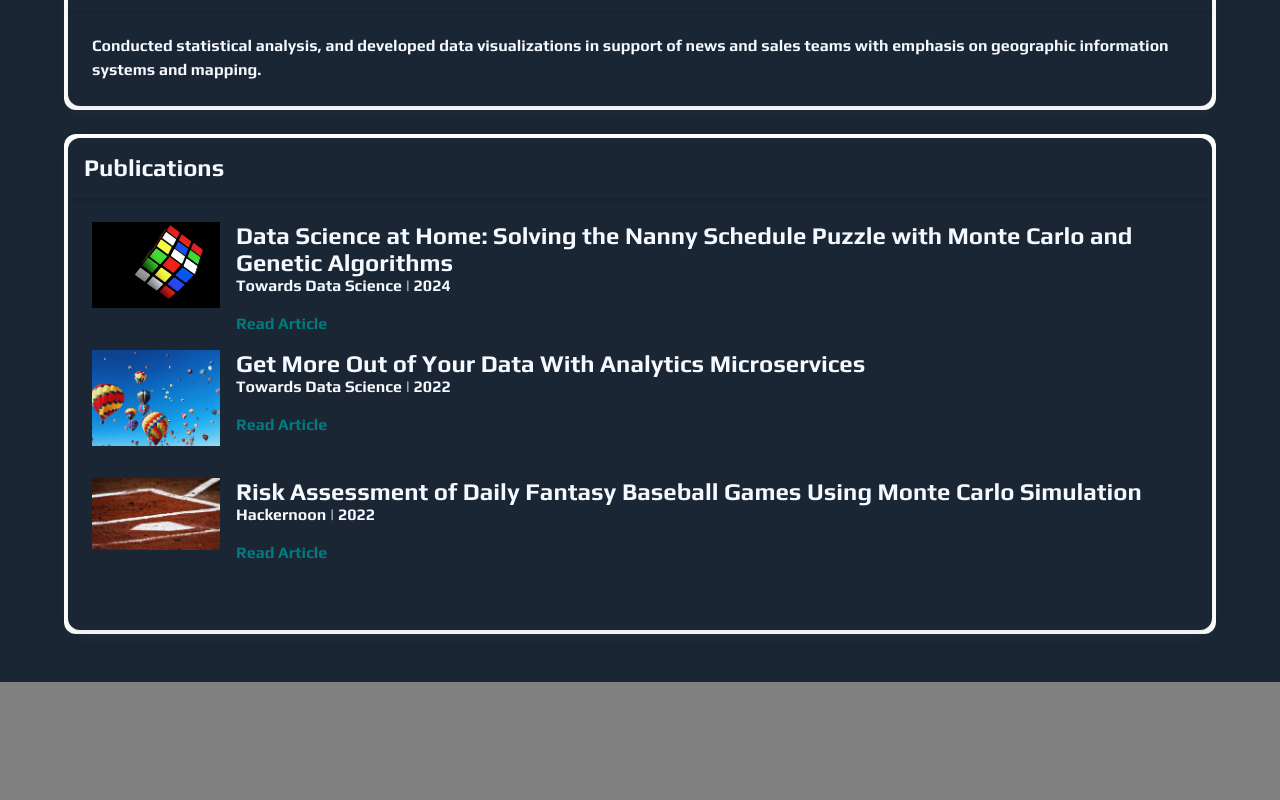
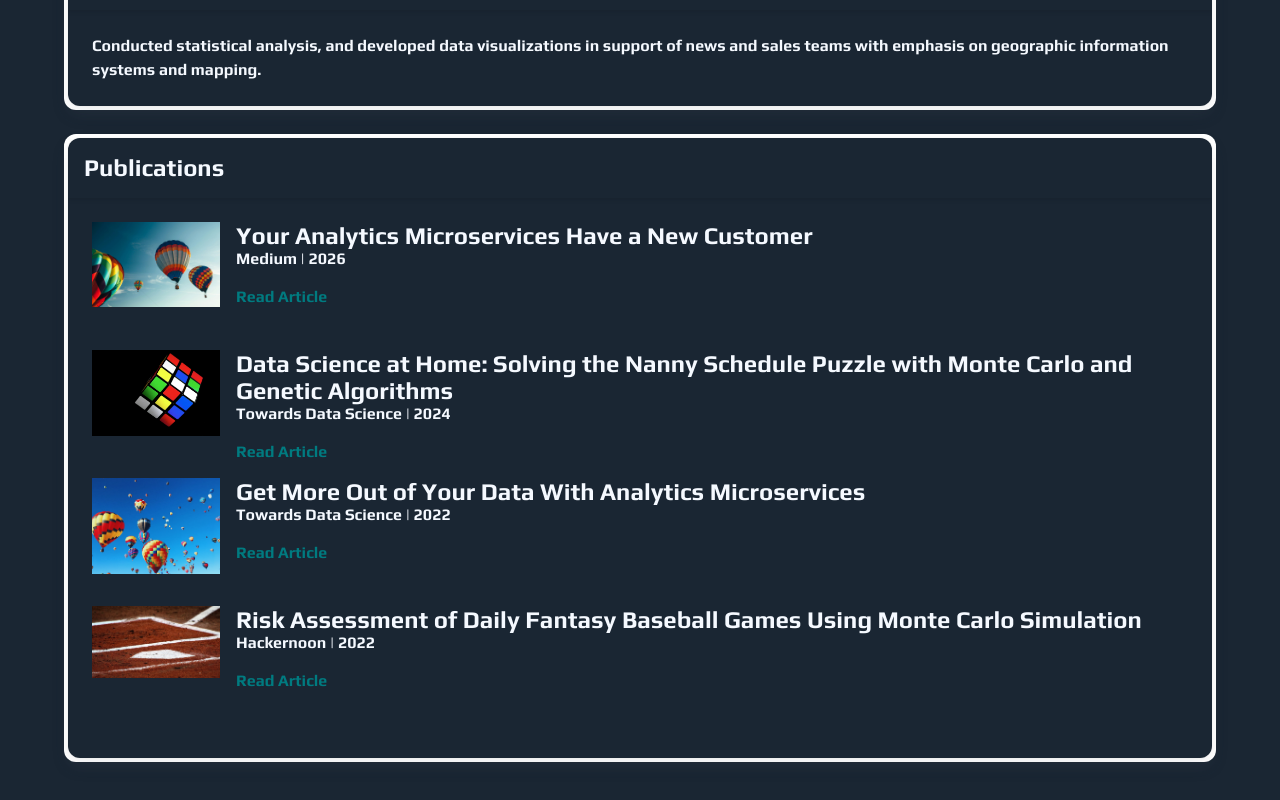
Before and after one commit to agentdanger/courtney-perigo-dotcom, a Vue app in the folder courtney-perigo-dotcom/: page /cv in a window 1280 px wide. Shown: the part 2376-3176 px from the top of the page. Before the commit the page ends 3058 px from the top, so only its background shows below. Built offline with nearby package versions, Linux system fonts and the light colour scheme; what vue3-apexcharts would draw is missing.

Commit message:
CV page: add 2026 Medium article (Your Analytics Microservices Have a New Customer)

```diff
--- a/courtney-perigo-dotcom/src/views/Cv.vue
+++ b/courtney-perigo-dotcom/src/views/Cv.vue
@@ -335,6 +335,14 @@ export default {
             ],
             resume_publications: [
                 {
+                    title: 'Your Analytics Microservices Have a New Customer',
+                    publication: 'Medium',
+                    date: '2026',
+                    link: 'https://courtney-perigo.medium.com/your-analytics-microservices-have-a-new-customer-6a97d8cc2cf2',
+                    image: '../assets/balloons_jesse_gardner_unsplash.jpg',
+                    image_alt: 'Hot air balloons in a blue sky, Credit to Jesse Gardner @ Unsplash'
+                },
+                {
                     title: 'Data Science at Home: Solving the Nanny Schedule Puzzle with Monte Carlo and Genetic Algorithms',
                     publication: 'Towards Data Science',
                     date: '2024',
```
Also changed, not shown: courtney-perigo-dotcom/public/assets/balloons_jesse_gardner_unsplash.jpg (added).
